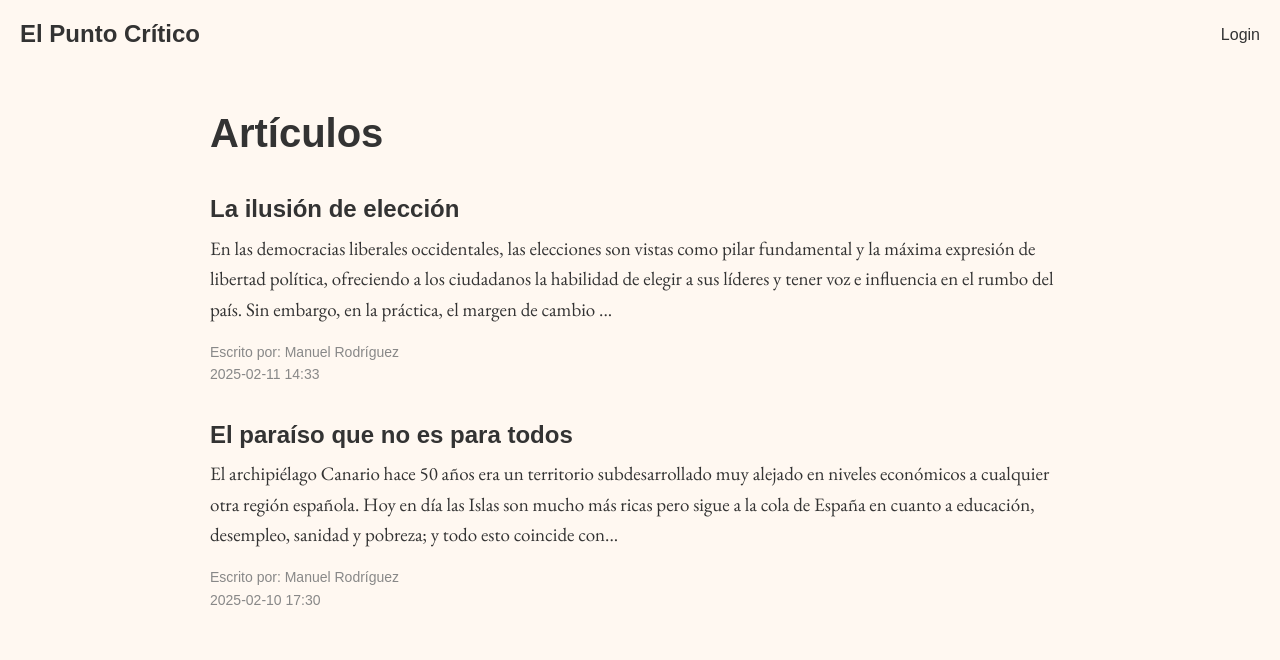
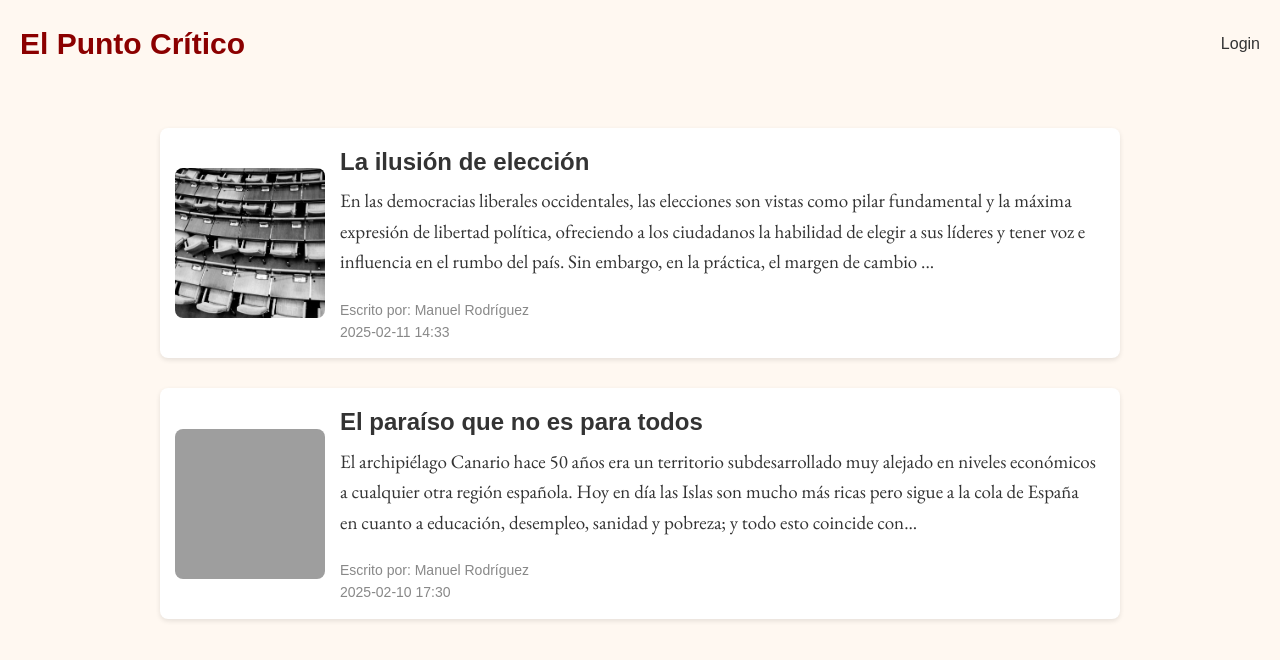
Before and after one commit to manursutil/el-punto-critico, a Flask app: page / in a window 1280 px wide. Shown: the top 660 px of the page. Run offline with Flask 3, Linux system fonts and the light colour scheme; data comes from the database, SQL or seed files in the repository; both versions use the stored data as it was after the commit; grey boxes are pictures that could not be loaded.

Commit message:
finished redesign

```diff
--- a/website/static/styles.css
+++ b/website/static/styles.css
@@ -4,11 +4,13 @@
   --background-light: #fff8f1;
   --background-dark: #1e1e1e;
   --text-light: #333;
-  --text-dark: #f5f5f5;
+  --text-dark: #ffffff;
   --meta-light: #888;
-  --meta-dark: #bbb;
+  --meta-dark: #ffffff;
   --link-light: #333;
-  --link-dark: #ddd;
+  --link-dark: #ffffff;
+  --card-light: white;
+  --card-dark: #242424;
 }
 
 body {
@@ -44,12 +46,50 @@ body {
   .header nav a {
     color: var(--link-dark) !important;
   }
+  .story {
+    background: var(--card-dark) !important;
+    box-shadow: 0 2px 5px rgba(255, 255, 255, 0.1);
+  }
 }
 
 .container {
-  max-width: 900px;
+  max-width: 1000px;
   margin: 40px auto;
   padding: 0 20px;
+}
+
+.story {
+  display: flex;
+  align-items: center;
+  gap: 15px;
+  background: var(--card-light);
+  padding: 15px;
+  border-radius: 8px;
+  box-shadow: 0 2px 5px rgba(0, 0, 0, 0.1);
+  margin-bottom: 20px;
+  height: auto;
+  max-width: 100%;
+}
+
+.story-image {
+  flex: 0 0 150px;
+  height: 150px;
+  overflow: hidden;
+  border-radius: 8px;
+}
+
+.story-image img {
+  width: 100%;
+  height: 100%;
+  object-fit: cover;
+}
+
+.story-content {
+  flex: 1;
+  display: flex;
+  flex-direction: column;
+  justify-content: center;
+  max-width: calc(100% - 170px);
 }
 
 .header {
@@ -64,6 +104,12 @@ body {
   margin: 0;
 }
 
+.header-title {
+  font-weight: bold;
+  font-size: 30px;
+  color: #8b0000;
+}
+
 .header nav {
   display: flex;
   gap: 15px;
--- a/website/templates/base.html
+++ b/website/templates/base.html
@@ -12,13 +12,13 @@
 </head>
 <body>
     <div class="header">
-        <a href="{{ url_for('views.home') }}"><h1>El Punto Crítico</h1></a>
+        <a class="header-title" href="{{ url_for('views.home') }}">El Punto Crítico</a>
         <nav>
             {% if current_user.is_authenticated %}
-            <a href="{{ url_for('auth.logout') }}">Logout</a>
-            <a href="{{ url_for('views.add') }}">Añadir</a>
+            <a href="{{ url_for('auth.logout') }}" class="nav-button">Logout</a>
+            <a href="{{ url_for('views.add') }}" class="nav-button">Añadir</a>
             {% else %}
-            <a href="{{ url_for('auth.login') }}">Login</a>
+            <a href="{{ url_for('auth.login') }}" class="nav-button">Login</a>
             {% endif %}
         </nav>
     </div>
--- a/website/templates/home.html
+++ b/website/templates/home.html
@@ -1,16 +1,26 @@
 {% extends "base.html" %} {% block title %}El Punto Crítico{% endblock %} {%
 block content %}
 <div class="container">
-  <h1>Artículos</h1>
-  <br />
   {% for post in posts %}
   <div class="story">
-    <div class="title">
-      <a href="{{ url_for('views.article', id=post.id) }}">{{ post.title }}</a>
+    {% if post.image_filename %}
+    <div class="story-image">
+      <img
+        src="{{ url_for('static', filename='images/' + post.image_filename) }}"
+        alt="Imagen del post"
+      />
     </div>
-    <div class="description">{{ post.content[:300]|safe }}...</div>
-    <div class="meta">Escrito por: Manuel Rodríguez</div>
-    <div class="meta">{{ post.date.strftime('%Y-%m-%d %H:%M') }}</div>
+    {% endif %}
+    <div class="story-content">
+      <div class="title">
+        <a href="{{ url_for('views.article', id=post.id) }}"
+          >{{ post.title }}</a
+        >
+      </div>
+      <div class="description">{{ post.content[:300]|safe }}...</div>
+      <div class="meta">Escrito por: Manuel Rodríguez</div>
+      <div class="meta">{{ post.date.strftime('%Y-%m-%d %H:%M') }}</div>
+    </div>
   </div>
   {% endfor %} {% endblock %}
 </div>
```
Also changed, not shown: other parts of website/static/styles.css (+34 -1 lines), website/templates/article.html (+14 -0 lines), website/templates/edit.html (+6 -2 lines), instance/database.db, website/static/images/DALLE_2025-02-11_15.31.18_-_A_dark_and_moody_conceptual_illustration_of_a_large_hand_manipulating_a_puppet_with_strings._The_puppet_resembling_a_human_figure_is_controlled_like.jpg (deleted), website/static/images/elimende-inagella-7OxV_qDiGRI-unsplash.jpg (added), website/static/images/platanodecanarias.jpg (deleted), website/static/images/sivani-bandaru-bczrpU9n8f4-unsplash.jpg (deleted), 1 other file.
